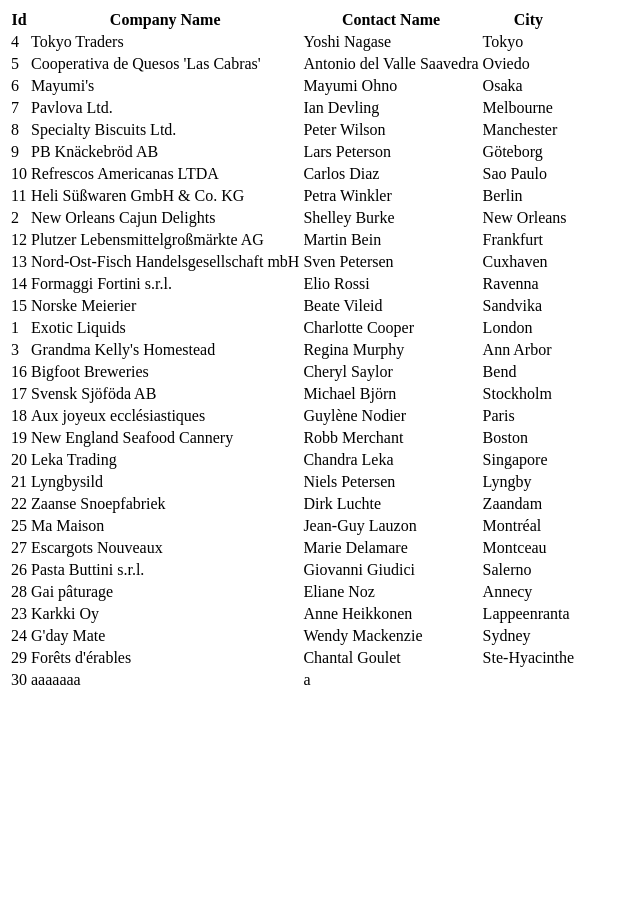
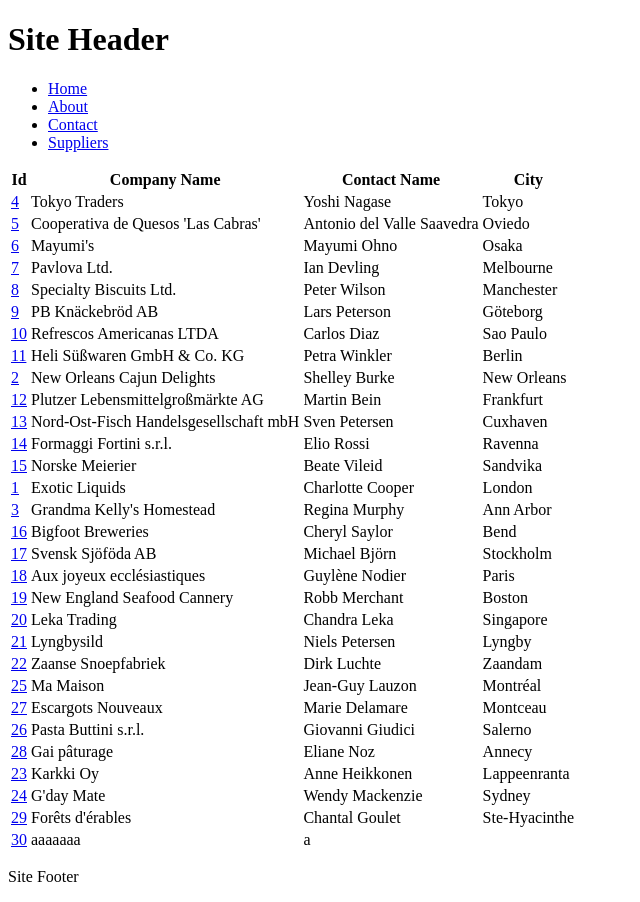
Before and after one commit to yakintech/itg-reactjs-tutorial, a React (Create React App) app: page /suppliers in a window 1280 px wide. Shown: the whole page, without its empty margins (0-640 px from the left). Before the commit the page ends 800 px from the top, so only its background shows below. Built offline with nearby package versions, Linux system fonts and the light colour scheme.

Commit message:
react router arc

```diff
--- a/package.json
+++ b/package.json
@@ -8,6 +8,7 @@
     "@testing-library/user-event": "^13.5.0",
     "react": "^18.2.0",
     "react-dom": "^18.2.0",
+    "react-router-dom": "^6.22.0",
     "react-scripts": "5.0.1",
     "web-vitals": "^2.1.4"
   },
--- a/src/App.js
+++ b/src/App.js
@@ -1,16 +1,35 @@
-import ObjectArraySample3 from "./jsx/ObjectArraySample3";
+import { Link, Route, Routes } from "react-router-dom";
+import Home from "./pages/Home";
+import About from "./pages/About";
+import Contact from "./pages/Contact";
+import NotFound from "./pages/NotFound";
+import ObjectArraySample3 from './jsx/ObjectArraySample3'
+import SupplierDetail from "./pages/SupplierDetail";
 
 
 function App() {
 
   return <>
-  <ObjectArraySample3/>
+    <h1>Site Header</h1>
+    <ul>
+      <li><Link to='/'>Home</Link></li>
+      <li><Link to='/about'>About</Link></li>
+      <li><Link to='/contact'>Contact</Link></li>
+      <li><Link to='/suppliers'>Suppliers</Link></li>
+    </ul>
+
+    <Routes>
+      <Route path="/" element={<Home />} />
+      <Route path="/about" element={<About />} />
+      <Route path="/contact" element={<Contact />} />
+      <Route path="/suppliers" element={<ObjectArraySample3/>} />
+      <Route path="/suppliers/:id" element={<SupplierDetail/>} />
+      <Route path="*" element={<NotFound/>} />
+    </Routes>
+    <p>Site Footer</p>
   </>
 
 
 }
 
 export default App;
-
-
-//props, state, effect
--- a/src/index.js
+++ b/src/index.js
@@ -1,9 +1,13 @@
 import React from 'react';
 import ReactDOM from 'react-dom/client';
 import App from './App';
+import { BrowserRouter } from 'react-router-dom';
 
 
 const root = ReactDOM.createRoot(document.getElementById('root'));
 root.render(
-  <App></App>
+  <BrowserRouter>
+    <App></App>
+  </BrowserRouter>
+
 );
--- a/src/jsx/ObjectArraySample3.jsx
+++ b/src/jsx/ObjectArraySample3.jsx
@@ -1,5 +1,6 @@
 import React from 'react'
 import { suppliers } from '../data/suppliers'
+import { Link } from 'react-router-dom'
 
 
 function ObjectArraySample3() {
@@ -18,7 +19,7 @@
                 suppliers.map(item => {
 
                     return <tr>
-                        <td>{item.id}</td>
+                        <td><Link to={'/suppliers/' + item.id}>{item.id}</Link></td>
                         <td>{item.companyName}</td>
                         <td>{item.contactName}</td>
                         <td>{item.address?.city}</td>
--- /dev/null
+++ b/src/pages/About.jsx
@@ -0,0 +1,9 @@
+import React from 'react'
+
+function About() {
+  return (
+    <div>About</div>
+  )
+}
+
+export default About
--- /dev/null
+++ b/src/pages/Contact.jsx
@@ -0,0 +1,9 @@
+import React from 'react'
+
+function Contact() {
+  return (
+    <div>Contact</div>
+  )
+}
+
+export default Contact
--- /dev/null
+++ b/src/pages/Home.jsx
@@ -0,0 +1,9 @@
+import React from 'react'
+
+function Home() {
+  return (
+    <div>Home</div>
+  )
+}
+
+export default Home
--- /dev/null
+++ b/src/pages/NotFound.jsx
@@ -0,0 +1,9 @@
+import React from 'react'
+
+function NotFound() {
+  return (
+    <div>404 Not Found!</div>
+  )
+}
+
+export default NotFound
--- /dev/null
+++ b/src/pages/SupplierDetail.jsx
@@ -0,0 +1,15 @@
+import React from 'react'
+import { useParams } from 'react-router-dom'
+
+function SupplierDetail() {
+
+    const { id } = useParams()
+
+    return (<>
+        <h1>Detail</h1>
+        <h1>Id: {id}</h1>
+    </>
+    )
+}
+
+export default SupplierDetail
```
Also changed, not shown: notes.txt, 1 other file (tests, documents, lock files or other folders).
